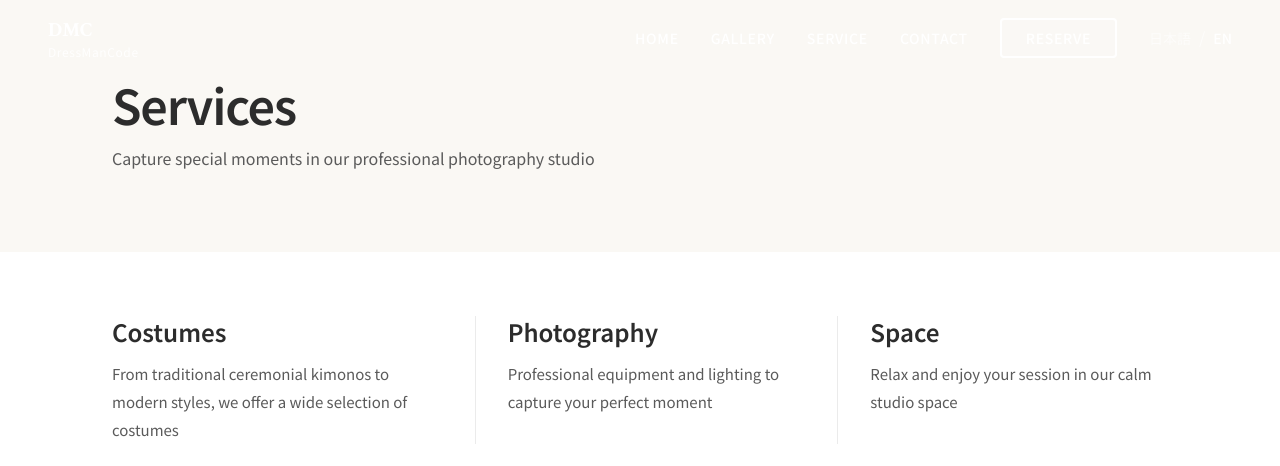
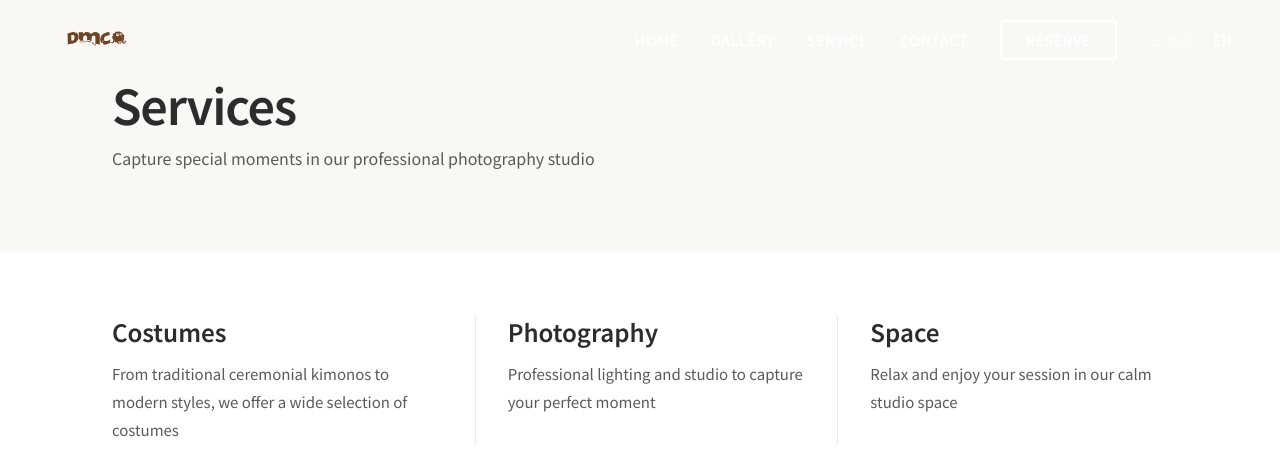
Before and after one commit to bbbyk105/dmc_new, a Next.js app: page /en/service in a window 1280 px wide. Shown: the top 466 px of the page. Built offline with nearby package versions, Linux system fonts and the light colour scheme.

Commit message:
ロゴの置き換えと文言の変更

```diff
--- a/app/components/(service)/IntroHeader.tsx
+++ b/app/components/(service)/IntroHeader.tsx
@@ -1,6 +1,5 @@
 "use client";
 
-import Link from "next/link";
 import { useLocale } from "next-intl";
 
 export default function IntroHeader() {
--- a/app/components/(service)/ValueSection.tsx
+++ b/app/components/(service)/ValueSection.tsx
@@ -14,7 +14,7 @@ export default function ValueSection() {
         },
         {
           title: "撮影",
-          description: "プロフェッショナルな機材と照明で、最高の一枚を撮影できます",
+          description: "プロフェッショナルな照明とスタジオで、最高の一枚を撮影できます",
         },
         {
           title: "空間",
@@ -30,7 +30,7 @@ export default function ValueSection() {
         },
         {
           title: "Photography",
-          description: "Professional equipment and lighting to capture your perfect moment",
+          description: "Professional lighting and studio to capture your perfect moment",
         },
         {
           title: "Space",
--- a/app/components/Header.tsx
+++ b/app/components/Header.tsx
@@ -2,6 +2,7 @@
 "use client";
 
 import Link from "next/link";
+import Image from "next/image";
 import { useState, useEffect } from "react";
 import { useTranslations, useLocale } from "next-intl";
 import { Menu, X } from "lucide-react";
@@ -48,23 +49,14 @@ export default function Header() {
       <nav className="container mx-auto flex items-center justify-between px-6 py-4 lg:px-12">
         {/* Logo */}
         <Link href={`/${locale}`} className="flex items-center gap-3">
-          <div className="flex flex-col">
-            <span
-              className={`font-['Crimson_Text'] text-xl font-bold transition-colors ${
-                isScrolled || isMobileMenuOpen ? "text-[#5A4A3A]" : "text-white"
-              }`}
-            >
-              DMC
-            </span>
-            <span
-              className={`font-['Noto_Sans_JP'] text-xs tracking-wider transition-colors ${
-                isScrolled || isMobileMenuOpen
-                  ? "text-[#8B7355]"
-                  : "text-white/90"
-              }`}
-            >
-              DressManCode
-            </span>
+          <div className="relative h-10 w-20 md:h-12 md:w-24">
+            <Image
+              src="/logo/logo.png"
+              alt="DMC Logo"
+              fill
+              className="object-contain"
+              priority
+            />
           </div>
         </Link>
 
@@ -141,14 +133,19 @@ export default function Header() {
         <div className="flex h-full flex-col">
           {/* Header with Close Button */}
           <div className="flex items-center justify-between border-b border-white/10 px-6 py-6">
-            <div className="flex flex-col">
-              <span className="font-['Crimson_Text'] text-2xl font-bold text-white">
-                DMC
-              </span>
-              <span className="font-['Noto_Sans_JP'] text-xs tracking-wider text-white/80">
-                DressManCode
-              </span>
-            </div>
+            <Link
+              href={`/${locale}`}
+              onClick={() => setIsMobileMenuOpen(false)}
+              className="relative h-10 w-20"
+            >
+              <Image
+                src="/logo/logo.png"
+                alt="DMC Logo"
+                fill
+                className="object-contain"
+                priority
+              />
+            </Link>
             <button
               onClick={() => setIsMobileMenuOpen(false)}
               className="rounded-full p-2 transition-colors hover:bg-white/10"
```
Also changed, not shown: public/logo/logo.png.
